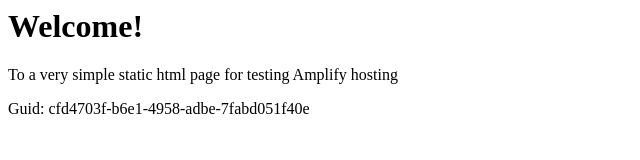
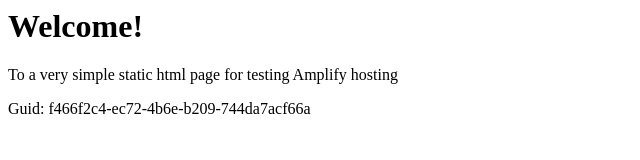
Before and after one commit to aws-aemilia-pdx/Github-PR-Commit-Integration-Test-DoNotTouch-GithubWebhookPreviewCanaryTest-v1-beta-us-west-2, a website: page src/index.html in a window 1280 px wide. Shown: the full height of the page, 0-640 px from the left. Drawn offline with Linux system fonts and the light colour scheme.

Commit message:
commit from integ tests

```diff
--- a/src/index.html
+++ b/src/index.html
@@ -12,6 +12,6 @@
 <body>
     <h1>Welcome!</h1>
     <p>To a very simple static html page for testing Amplify hosting</p>
-    <p>Guid: cfd4703f-b6e1-4958-adbe-7fabd051f40e</p></body>
+    <p>Guid: f466f2c4-ec72-4b6e-b209-744da7acf66a</p></body>
 
 </html>
```
